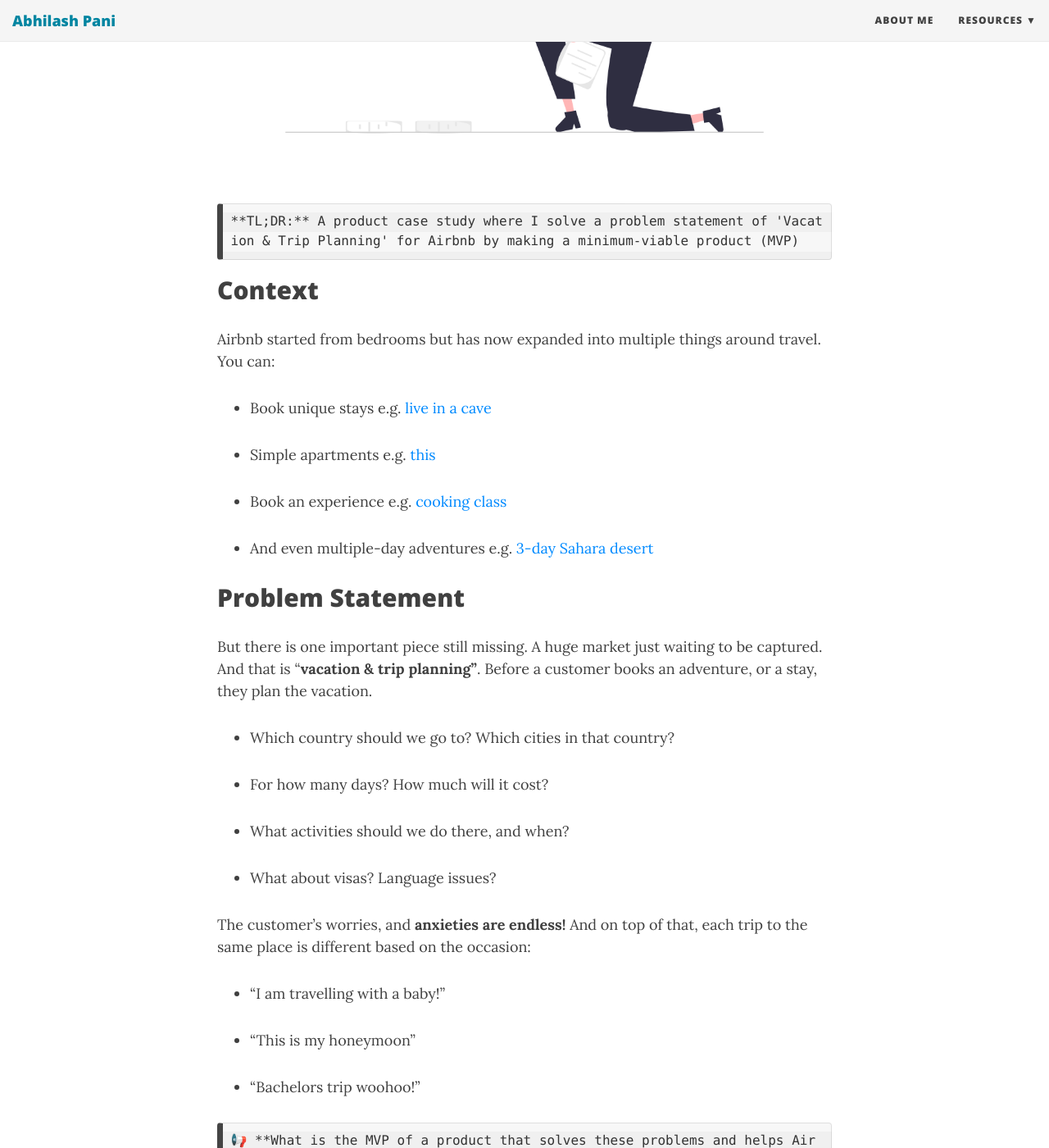
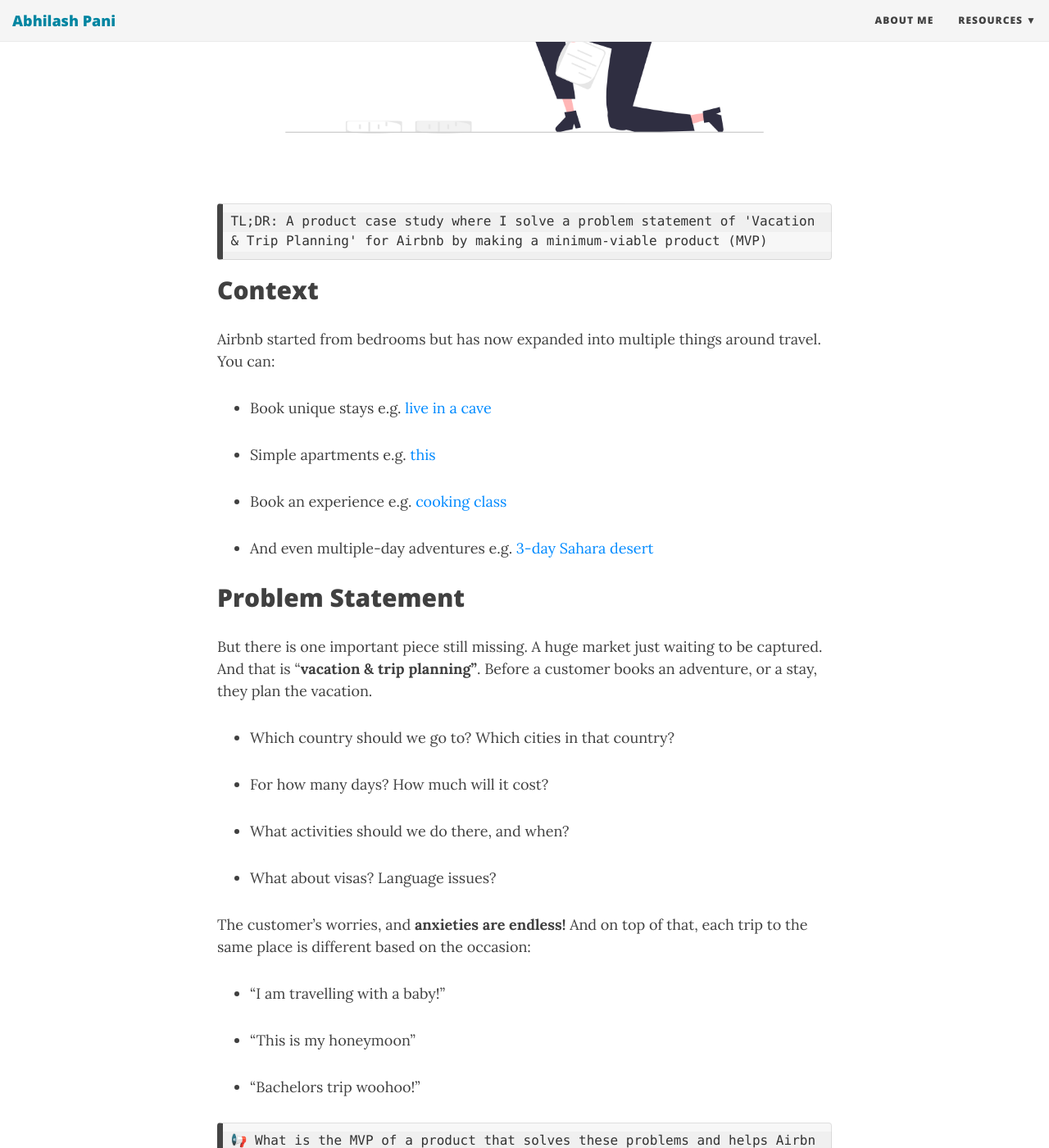
Before and after one commit to 1pani/1pani.github.io, a Jekyll site: the page built from _posts/2024-03-28-airbnb-case-study-vacation-trip-planning.md, in a window 1280 px wide and 1400 px high, scrolled down 716 px. Shown: the whole window at 82% size. Built offline with Jekyll 4.4.1, drawn with Linux system fonts in a browser that asks for light colours; nearby versions of some CDN libraries; comment, search, counter and statistics services are not loaded; some of the changed lines change nothing that is shown; some of the changed text lies outside the part shown.

Commit message:
minor edits

```diff
--- a/_posts/2024-03-28-airbnb-case-study-vacation-trip-planning.md
+++ b/_posts/2024-03-28-airbnb-case-study-vacation-trip-planning.md
@@ -13,7 +13,7 @@
 ![](/img/airbnb/cover.png)
 
 ~~~
-**TL;DR:** A product case study where I solve a problem statement of 'Vacation & Trip Planning' for Airbnb by making a minimum-viable product (MVP)
+TL;DR: A product case study where I solve a problem statement of 'Vacation & Trip Planning' for Airbnb by making a minimum-viable product (MVP)
 ~~~
 
 ## Context
@@ -49,7 +49,7 @@
 -   “Bachelors trip woohoo!”
 
 ~~~
-📢 **What is the MVP of a product that solves these problems and helps Airbnb take the first step into the market of “vacation and trip planning”?**
+📢 What is the MVP of a product that solves these problems and helps Airbnb take the first step into the market of “vacation and trip planning”?
 ~~~
 
 ~~~
@@ -58,23 +58,23 @@
 
 ## Contents
 
--   1. User Persona
+-    User Persona
 
--   2. Jobs to be Done
+-    Jobs to be Done
 
--   3. Ideas explored
+-    Ideas explored
 
--   4. MVP Features
+-    MVP Features
 
--   5. Feature Selection
+-    Feature Selection
 
--   6. What will happen? (Transformation)
+-    What will happen? (Transformation)
 
--   7. Feature Walkthrough
+-    Feature Walkthrough
 
--   8. Metrics
+-    Metrics
 
--   9. Refereces
+-    Refereces
 
 ### 1. 🧑🏽‍💻User Persona
 
@@ -137,7 +137,7 @@
 
 ![Moscow_framework.png](/img/airbnb/Moscow_framework.png)
 
-<aside> 🚨 _View the above images in full screen._
+<aside> 🚨 View the above images in full screen in a new tab.
 
 </aside>
 
```
